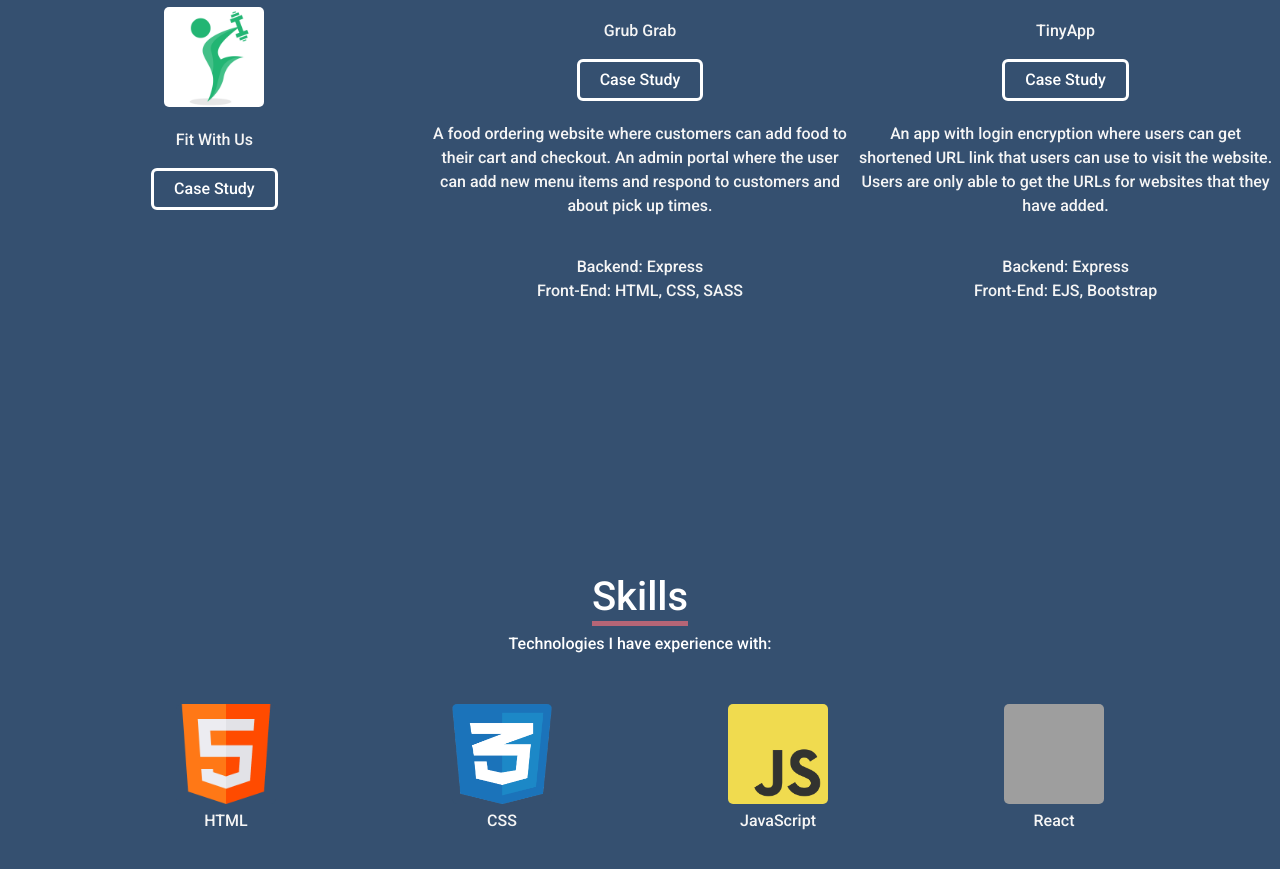
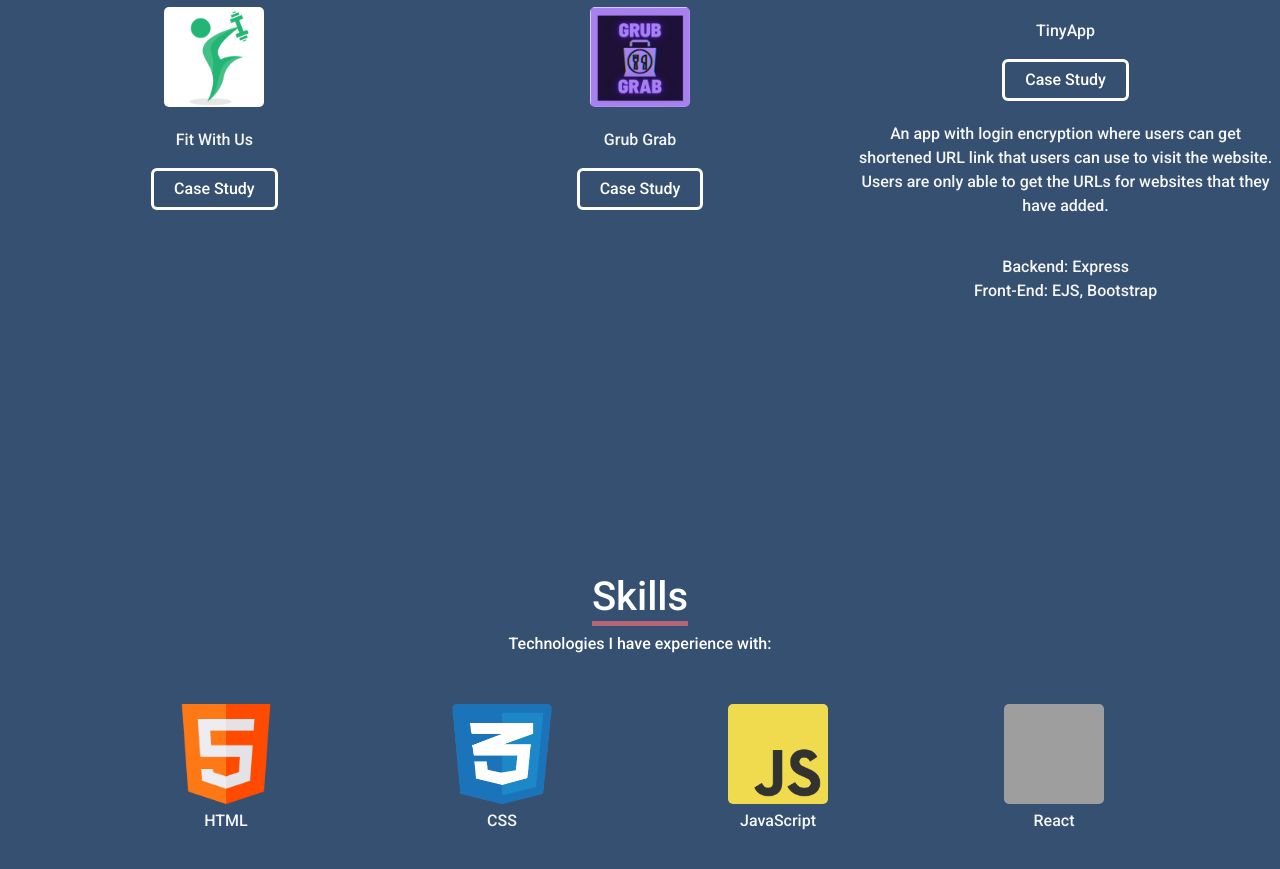
Before and after one commit to abhiram-satha/portfolio, a React (Create React App) app: page / in a window 1280 px wide. Shown: the part 1091-1960 px from the top of the page. Built offline with nearby package versions, Linux system fonts and the light colour scheme; grey boxes are pictures that could not be loaded.

Commit message:
adding function to grub grab

```diff
--- a/src/components/Projects.jsx
+++ b/src/components/Projects.jsx
@@ -13,9 +13,15 @@ export default function Projects() {
 
   const fitWithUsButton = () => {
     setFitWithUs(!fitWithUs);
+    setGrubGrab(true)
+  };
+
+  const grubGrabButton = () => {
+    setGrubGrab(!grubgrab);
   };
 
   const fitWithUsDisplay = classNames({ displayFitWithUs: fitWithUs });
+  const grubGrabsDisplay = classNames({ displayFitWithUs: grubgrab });
 
   return (
     <div id="projects" className="page">
@@ -55,8 +61,8 @@ export default function Projects() {
             <img className="project-image" src={GrubGrab} />
           </a>
           <p>Grub Grab</p>
-          <button className="btn">Case Study</button>
-          <div>
+          <button className="btn" onClick={() => grubGrabButton()}>Case Study</button>
+          <div className={grubGrabsDisplay}>
             <p>
               A food ordering website where customers can add food to their cart
               and checkout. An admin portal where the user can add new menu
```
